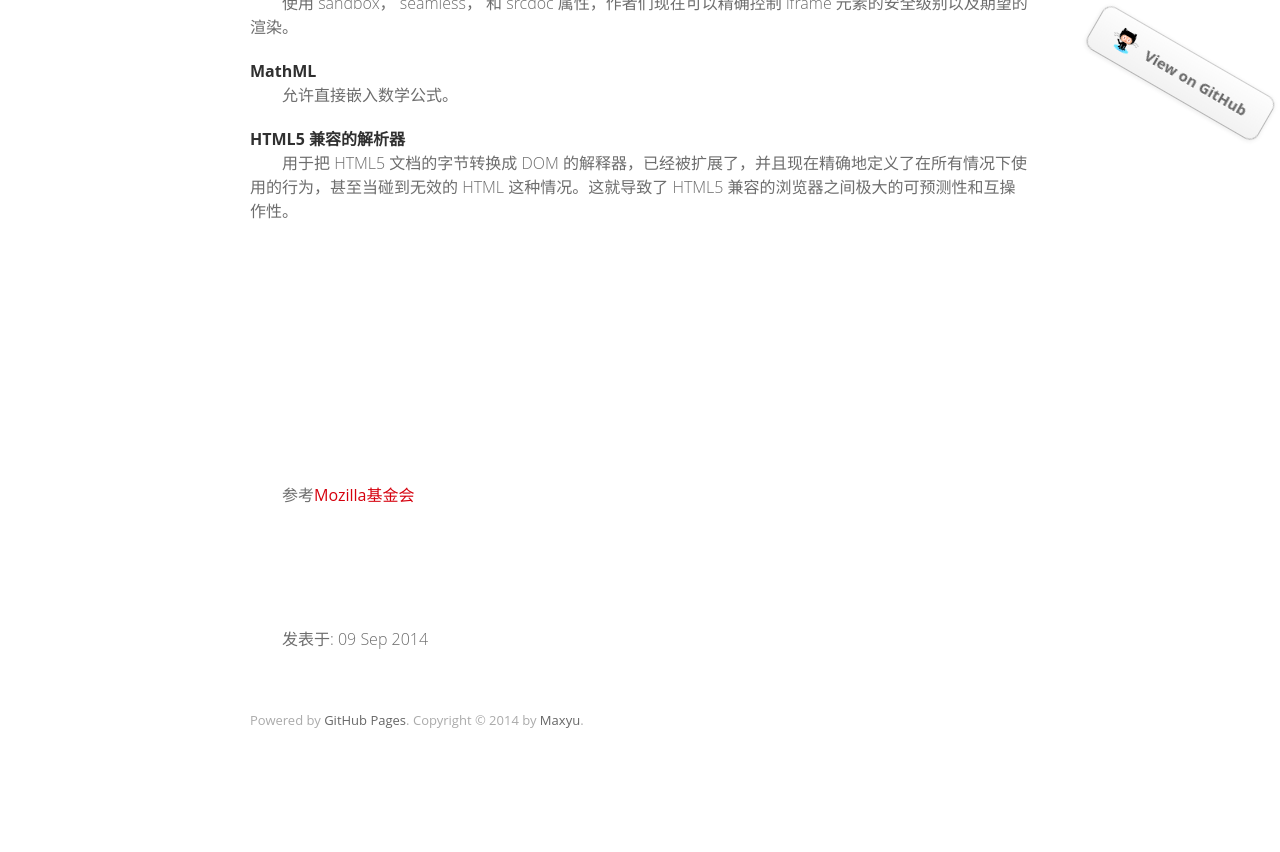
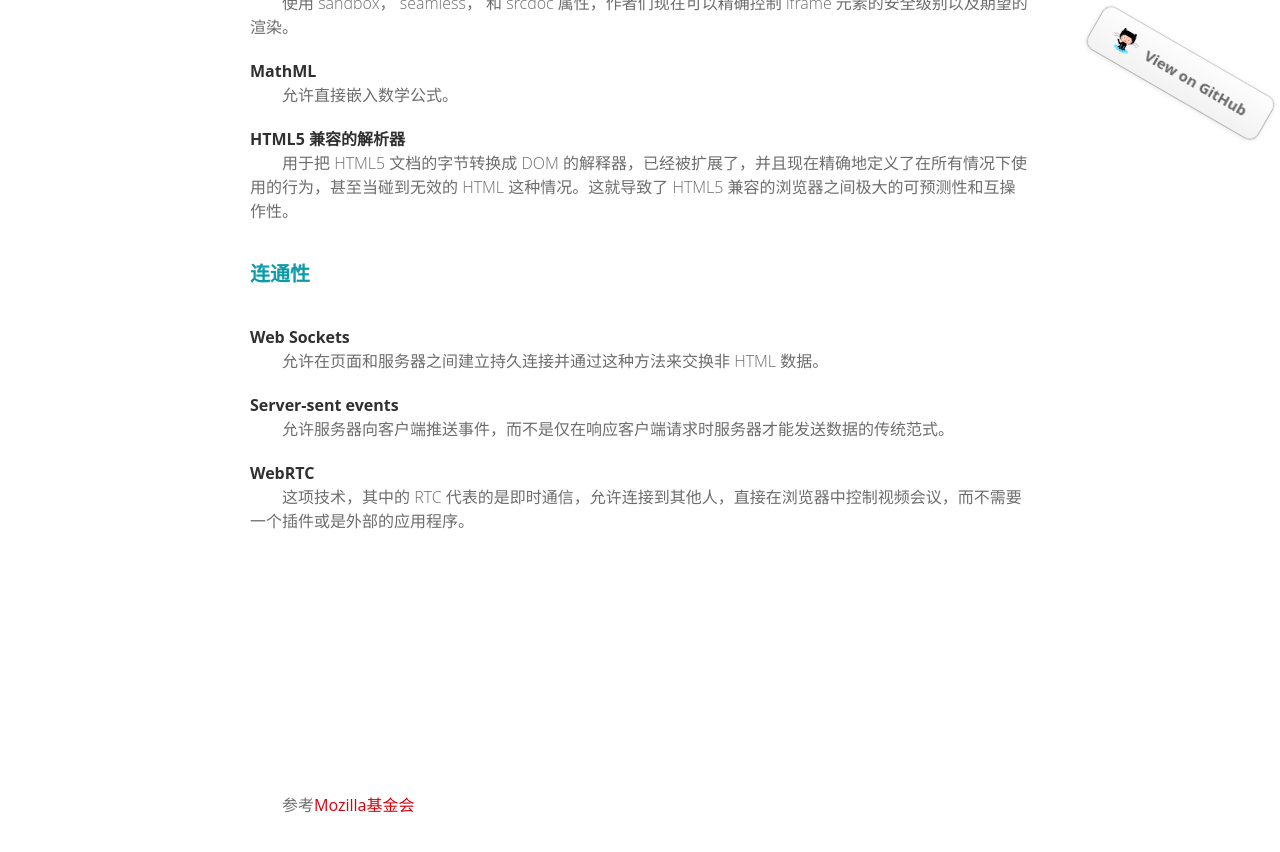
Before and after one commit to yubiaobin/yubiaobin.github.io, a Jekyll site: the page built from _posts/2014-09-09-html5-defined.html, in a window 1280 px wide and 900 px high, scrolled down 1766 px. Shown: the top 852 px of the window. Built offline with Jekyll 4.4.1, drawn with Linux system fonts in a browser that asks for light colours; comment, search, counter and statistics services are not loaded; before the commit the page ends 2550 px from its top, so only the background shows below that.

Commit message:
modified html5 blog

```diff
--- a/_posts/2014-09-09-html5-defined.html
+++ b/_posts/2014-09-09-html5-defined.html
@@ -103,4 +103,34 @@ Your browser does not support the video tag.
 
 
 
+
+
+
+<h3>连通性</h3>
+
+
+<h4>Web Sockets</h4>
+<p>允许在页面和服务器之间建立持久连接并通过这种方法来交换非 HTML 数据。</p>
+
+
+<h4>Server-sent events</h4>
+<p>允许服务器向客户端推送事件，而不是仅在响应客户端请求时服务器才能发送数据的传统范式。</p>
+
+
+<h4>WebRTC</h4>
+<p>这项技术，其中的 RTC 代表的是即时通信，允许连接到其他人，直接在浏览器中控制视频会议，而不需要一个插件或是外部的应用程序。</p>
+
+
+
+
+
+
+
+
+
+
+
+
+
+
 <p class="pege_tail">参考<a href="https://developer.mozilla.org/zh-CN/docs/Web/Guide/HTML/HTML5" target="_blank">Mozilla基金会</a></p>
```
